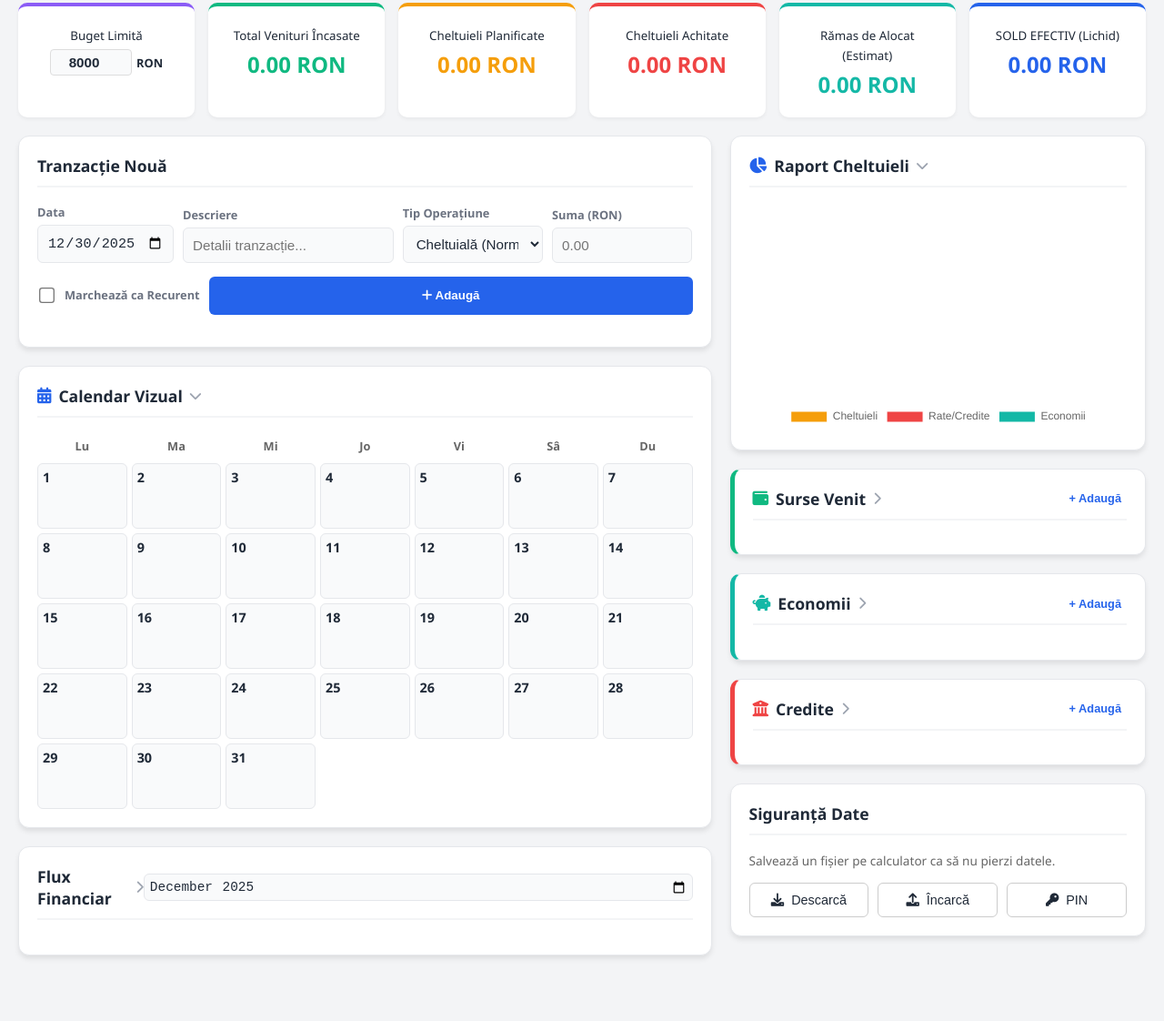
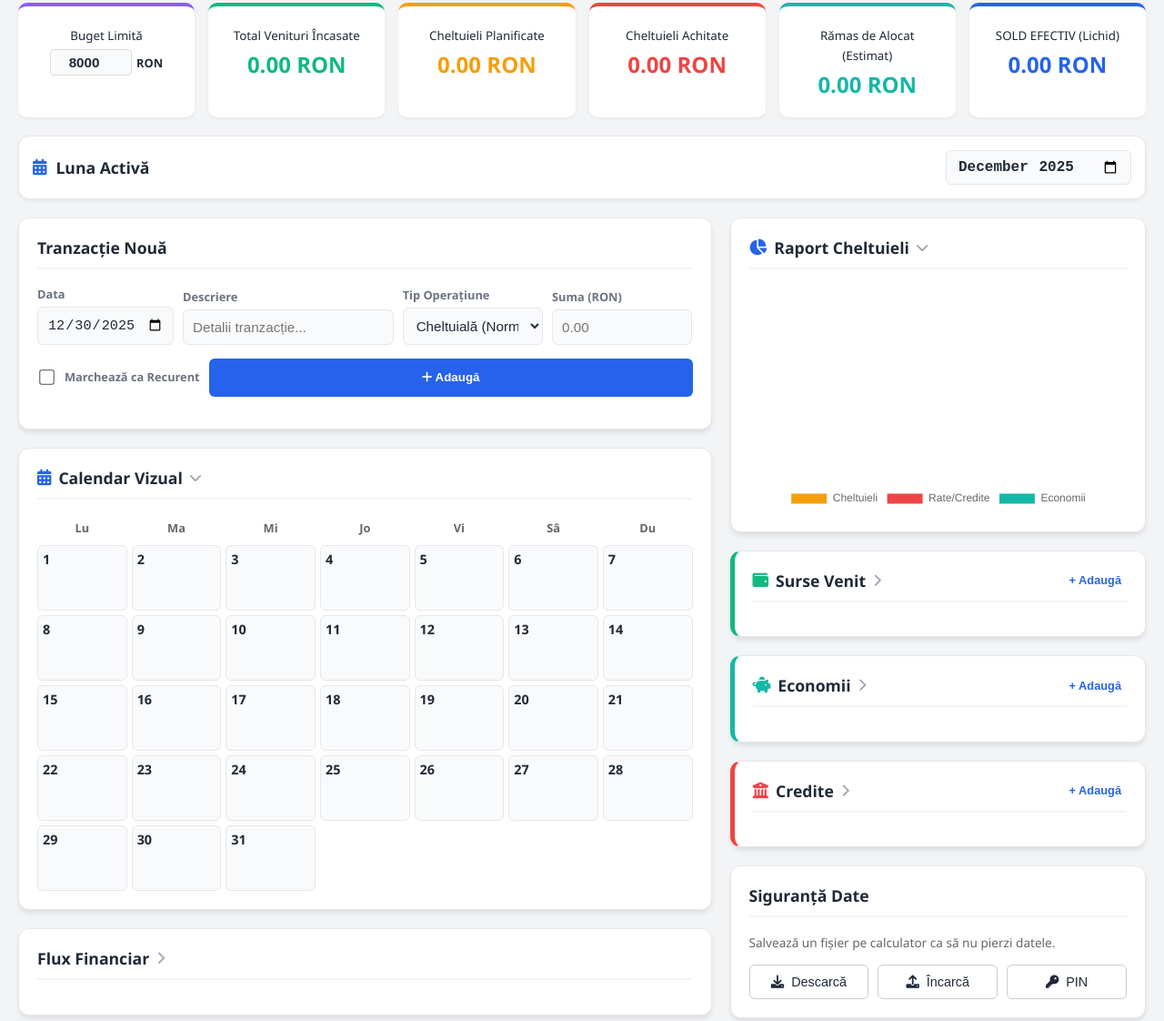
Before and after one commit to cristiP2/buget-app, a plain HTML site: page index.html in a window 1280 px wide. Shown: the part 70-1192 px from the top of the page at 91% size. Before the commit the page ends 1160 px from the top, so only its background shows below. Drawn offline with nearby package versions, Linux system fonts and the light colour scheme.

Commit message:
Mutat selector luna sus

```diff
--- a/index.html
+++ b/index.html
@@ -255,6 +255,14 @@
         </div>
     </div>
 
+    <!-- FILTRU LUNA (Global - Mutat aici) -->
+    <div style="max-width:1600px; margin: 0 auto 20px auto; background:var(--card-bg); padding:15px; border-radius:12px; border:1px solid var(--border); display:flex; justify-content:space-between; align-items:center; box-shadow: 0 2px 4px rgba(0,0,0,0.05);">
+        <h3 style="margin:0; border:none; padding:0; font-size:1.1rem;"><i class="fas fa-calendar-alt text-blue" style="margin-right:10px;"></i> Luna Activă</h3>
+        <div style="display:flex; align-items:center; gap:10px;">
+            <input type="month" id="month-filter" onchange="applyMonthFilter()" style="font-size: 1rem; padding: 8px 12px; border: 1px solid var(--border); border-radius: 6px; background:var(--input-bg); color:var(--text); cursor:pointer; font-weight:bold;">
+        </div>
+    </div>
+
     <div class="dashboard-grid">
 
         <div class="left-col">
@@ -345,7 +353,6 @@
                         Flux Financiar
                         <i class="fas fa-chevron-right" style="font-size:0.8em; color:#9ca3af;"></i>
                     </span>
-                    <input type="month" id="month-filter" onchange="applyMonthFilter()" style="font-size: 0.9rem; padding: 5px; border: 1px solid var(--border); border-radius: 6px;">
                 </h3>
                 <div id="wrap-flow" style="display: none;">
                     <div style="text-align: right; margin-bottom: 10px; padding-right: 5px;">
--- a/sw.js
+++ b/sw.js
@@ -1,4 +1,4 @@
-const CACHE_NAME = 'budget-app-v5';
+const CACHE_NAME = 'budget-app-v6';
 const ASSETS = [
     './',
     './index.html',
```
